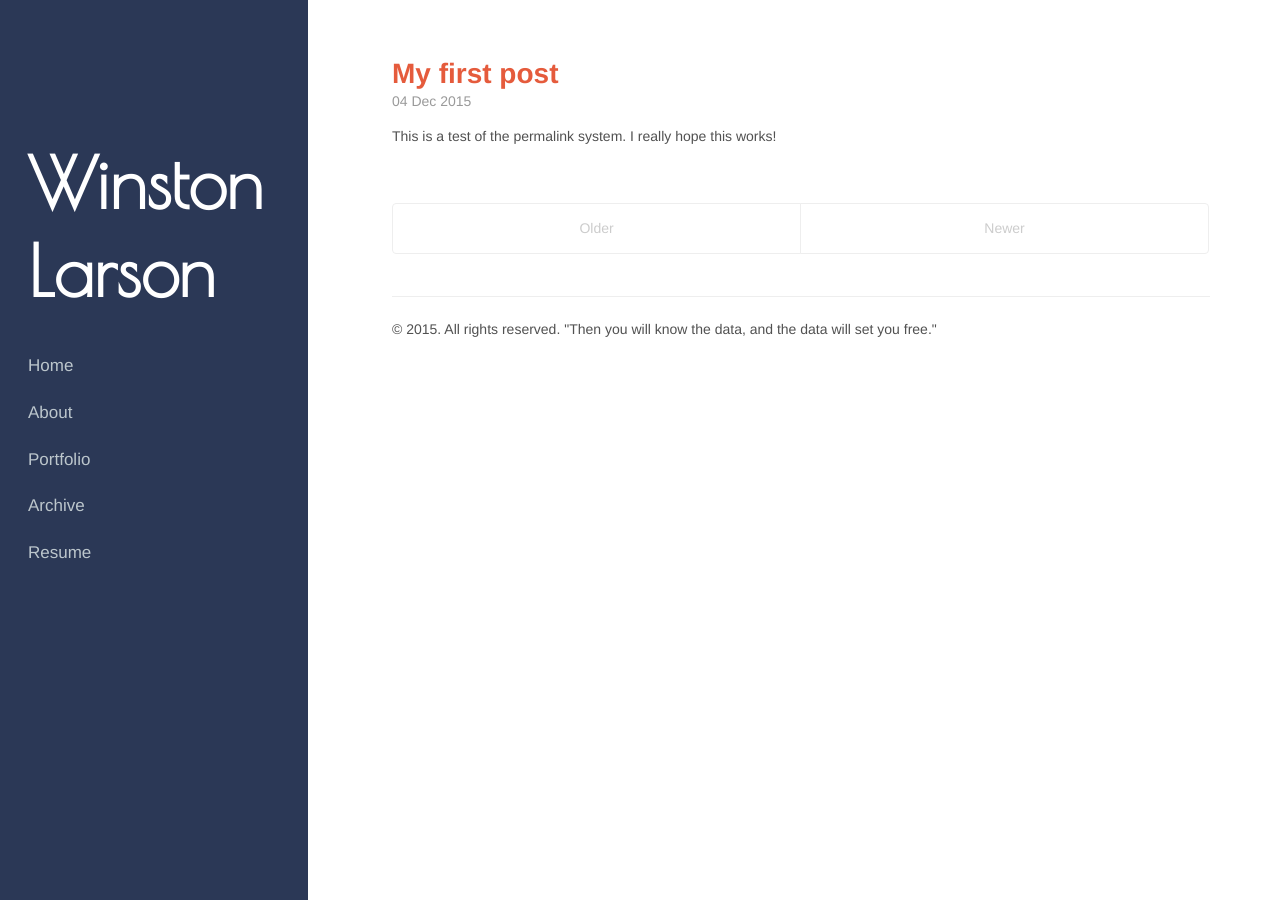
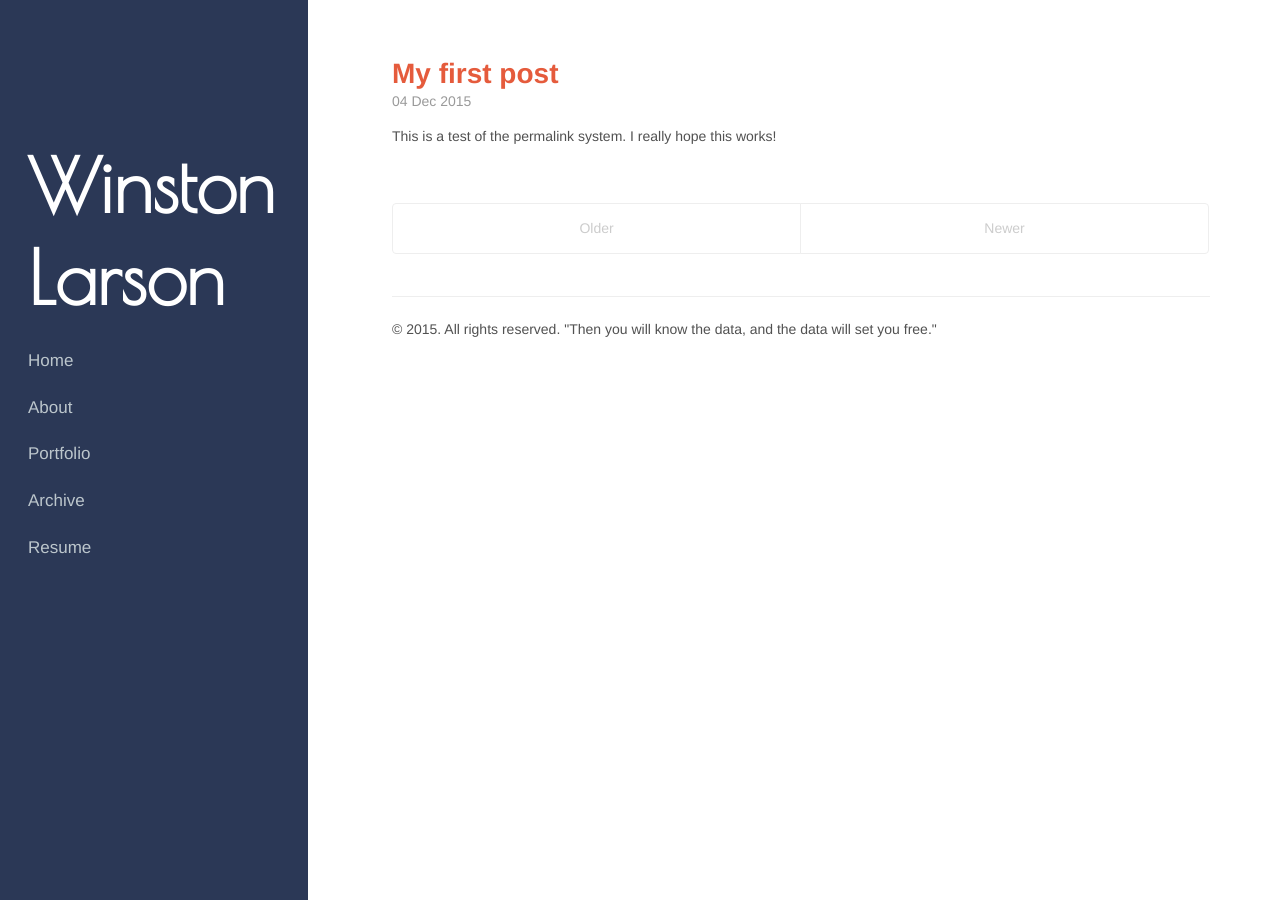
Before and after one commit to winstonlarson/old_website, a Jekyll site: the page built from index.html, in a window 1280 px wide. Built offline with Jekyll 4.4.1, drawn with Linux system fonts in a browser that asks for light colours; some web fonts are replaced; the list of posts is cut into pages by our own code.

Commit message:
fixed sidebar

```diff
--- a/public/css/hyde.css
+++ b/public/css/hyde.css
@@ -84,10 +84,14 @@
 .sidebar-about h1 {
   color: #fff;
   margin-top: 0;
-  margin-bottom: 2rem;
   font-family: 'Poiret One', Helvetica, Arial, sans-serif;
-  font-size: 5rem;
+  font-size: 5.25rem;
   text-decoration: none;
+}
+@media (min-width: 48em) {
+  .sidebar-about h1 {
+    margin-bottom: 0rem;
+  }
 }
 
 /* Sidebar nav */
```
